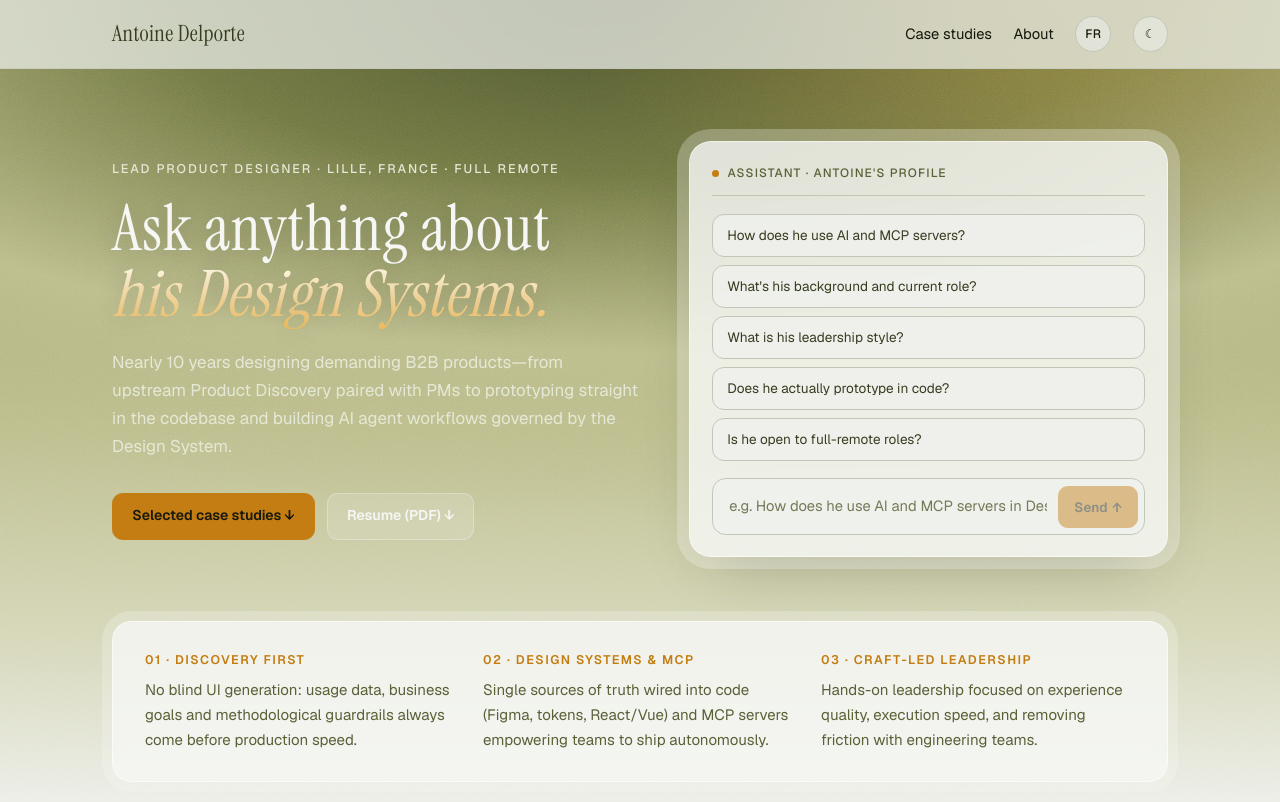
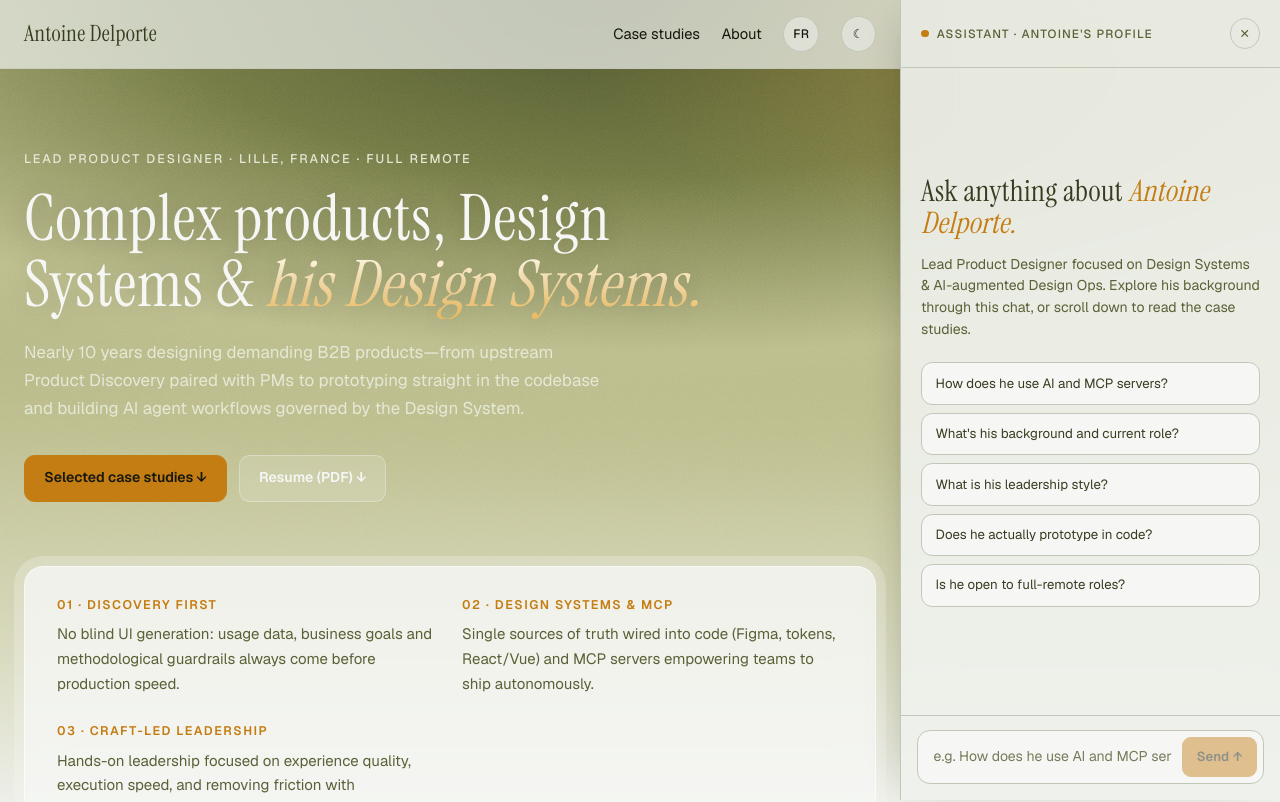
Before and after one commit to wazde/antoinedelporte, a Next.js app: page /en in a window 1280 px wide. Shown: the top 802 px of the page. Built offline with nearby package versions, Linux system fonts and the light colour scheme.

Commit message:
Dock AI chat as a persistent full-height right side panel across the site

```diff
--- a/app/[lang]/layout.tsx
+++ b/app/[lang]/layout.tsx
@@ -7,6 +7,7 @@ import { site } from "@/lib/site";
 import Header from "@/components/Header";
 import Footer from "@/components/Footer";
 import EasterEgg from "@/components/EasterEgg";
+import SiteShell from "@/components/SiteShell";
 import "../globals.css";
 
 const instrumentSerif = Instrument_Serif({
@@ -62,9 +63,11 @@ export default async function RootLayout({
         <script dangerouslySetInnerHTML={{ __html: themeScript }} />
       </head>
       <body>
-        <Header lang={lang} t={t} />
-        <main>{children}</main>
-        <Footer lang={lang} t={t} />
+        <SiteShell lang={lang} t={t}>
+          <Header lang={lang} t={t} />
+          <main>{children}</main>
+          <Footer lang={lang} t={t} />
+        </SiteShell>
         <EasterEgg message={t.egg} />
       </body>
     </html>
--- a/app/[lang]/page.module.css
+++ b/app/[lang]/page.module.css
@@ -1,19 +1,7 @@
-/* ---------- SPLIT HERO : Éditorial à gauche · Chat IA à droite ---------- */
-.splitHero {
-  display: grid;
-  grid-template-columns: minmax(0, 1.05fr) minmax(0, 0.95fr);
-  align-items: center;
-  gap: 3rem;
-  padding: 4.5rem 0 4rem;
-}
-
-.editorialCol {
-  display: flex;
-  flex-direction: column;
-}
-
-.chatCol {
-  min-width: 0;
+/* ---------- HÉRO ÉDITORIAL (colonne principale à gauche du panel IA) ---------- */
+.hero {
+  padding: 5rem 0 4rem;
+  max-width: 46rem;
 }
 
 .kicker {
@@ -293,21 +281,15 @@
   overflow: hidden;
 }
 
-@media (max-width: 920px) {
-  .splitHero {
-    grid-template-columns: 1fr;
-    gap: 2.25rem;
-    padding: 3rem 0 3.25rem;
-  }
+@media (max-width: 1240px) {
   .folderGrid {
     grid-template-columns: repeat(2, minmax(0, 1fr));
   }
 }
 
 @media (max-width: 640px) {
-  .splitHero {
-    padding: 2.25rem 0 2.75rem;
-    gap: 1.75rem;
+  .hero {
+    padding: 2.5rem 0 2.75rem;
   }
   .pillars {
     padding: 1.25rem;
--- a/app/[lang]/page.tsx
+++ b/app/[lang]/page.tsx
@@ -3,7 +3,6 @@ import { dictionaries, type Locale } from "@/lib/i18n";
 import { getProjects } from "@/lib/projects";
 import { site } from "@/lib/site";
 import CyclingTitle from "@/components/CyclingTitle";
-import ProfileChat from "@/components/ProfileChat";
 import styles from "./page.module.css";
 
 export default async function Home({ params }: { params: Promise<{ lang: string }> }) {
@@ -14,11 +13,10 @@ export default async function Home({ params }: { params: Promise<{ lang: string
 
   return (
     <div className="container">
-      {/* SPLIT HERO : Éditorial à gauche · Chat IA à droite */}
-      <section className={styles.splitHero}>
-        <div className={styles.editorialCol}>
+      {/* HÉRO ÉDITORIAL (tout le site vit à gauche, le chat IA est en panel fixe à droite) */}
+      <section className={styles.hero}>
         <p className={styles.kicker}>{t.home.kicker}</p>
-          <CyclingTitle prefix={t.chat.heading} facets={t.chat.headingFacets} />
+        <CyclingTitle prefix={t.home.title} facets={[t.home.titleItalic, ...t.chat.headingFacets.slice(1)]} />
         <p className={styles.intro}>{t.home.intro}</p>
 
         <div className={styles.heroActions}>
@@ -28,11 +26,6 @@ export default async function Home({ params }: { params: Promise<{ lang: string
           <a href={site.cv[lang]} download className={styles.secondaryCta}>
             {t.footer.cv} ↓
           </a>
-          </div>
-        </div>
-
-        <div className={styles.chatCol}>
-          <ProfileChat lang={lang} t={t} />
         </div>
       </section>
 
--- a/components/ProfileChat.module.css
+++ b/components/ProfileChat.module.css
@@ -1,29 +1,21 @@
-/* Carte de chat en verre dépoli + double halo translucide (colonne droite) */
-.chatShell {
-  width: 100%;
-  background: var(--glass-bg);
-  backdrop-filter: blur(22px);
-  -webkit-backdrop-filter: blur(22px);
-  border: 1px solid var(--glass-border);
-  border-radius: 1.35rem;
-  padding: 1.35rem;
-  box-shadow:
-    0 0 0 12px var(--glass-ring),
-    0 24px 60px -24px rgb(22 24 13 / 0.28);
+/* Panel latéral IA pleine hauteur */
+.panel {
+  height: 100%;
   display: flex;
   flex-direction: column;
-  gap: 1.1rem;
-  min-height: 23.5rem;
 }
 
-.threadHeader {
+.panelHeader {
   display: flex;
   align-items: center;
   justify-content: space-between;
-  padding-bottom: 0.75rem;
+  gap: 0.5rem;
+  height: 4.25rem;
+  padding: 0 1.25rem;
   border-bottom: 1px solid var(--line);
-  font-size: 0.75rem;
+  font-size: 0.74rem;
   color: var(--muted);
+  flex-shrink: 0;
 }
 
 .status {
@@ -42,34 +34,88 @@
   background: var(--amber);
 }
 
+.headerActions {
+  display: flex;
+  align-items: center;
+  gap: 0.5rem;
+}
+
 .resetButton {
   background: transparent;
   border: none;
   color: var(--amber);
   font: inherit;
   cursor: pointer;
-  padding: 0.15rem 0.35rem;
+  padding: 0.2rem 0.35rem;
 }
 .resetButton:hover {
   text-decoration: underline;
 }
 
-.thread {
+.closeButton {
+  display: grid;
+  place-items: center;
+  width: 1.9rem;
+  height: 1.9rem;
+  border-radius: 999px;
+  border: 1px solid var(--line);
+  background: transparent;
+  color: var(--muted);
+  font-size: 0.78rem;
+  cursor: pointer;
+  transition: border-color 0.2s ease, color 0.2s ease;
+}
+.closeButton:hover {
+  border-color: var(--amber);
+  color: var(--heading);
+}
+
+.panelBody {
   flex: 1;
+  overflow-y: auto;
+  padding: 1.25rem;
   display: flex;
   flex-direction: column;
-  gap: 1rem;
-  max-height: 21rem;
-  overflow-y: auto;
-  padding-right: 0.25rem;
+}
+
+.welcome {
+  margin-top: auto;
+  margin-bottom: auto;
+  display: flex;
+  flex-direction: column;
+  gap: 0.85rem;
+}
+
+.welcomeTitle {
+  font-family: var(--font-serif), Georgia, serif;
+  font-size: 1.85rem;
+  line-height: 1.08;
+  letter-spacing: 0.012em;
+  margin: 0;
+  color: var(--heading);
+}
+.welcomeTitle em {
+  font-style: italic;
+  color: var(--amber);
+}
+
+.welcomeSub {
+  margin: 0 0 0.5rem;
+  font-size: 0.88rem;
+  color: var(--muted);
+  line-height: 1.55;
 }
 
 .emptyPrompts {
-  flex: 1;
   display: flex;
   flex-direction: column;
-  justify-content: center;
   gap: 0.5rem;
+}
+
+.thread {
+  display: flex;
+  flex-direction: column;
+  gap: 1.1rem;
 }
 
 .userRow,
@@ -88,30 +134,29 @@
 }
 
 .speaker {
-  font-size: 0.7rem;
+  font-size: 0.68rem;
   text-transform: uppercase;
   letter-spacing: 0.12em;
   color: var(--muted);
 }
 
 .userBubble {
-  background: var(--bg);
+  background: var(--bg-card);
   border: 1px solid var(--line);
   color: var(--heading);
-  padding: 0.6rem 0.95rem;
+  padding: 0.6rem 0.9rem;
   border-radius: 0.85rem 0.85rem 0.2rem 0.85rem;
   max-width: 92%;
-  font-size: 0.92rem;
-  box-shadow: 0 4px 16px -8px rgb(22 24 13 / 0.14);
+  font-size: 0.9rem;
 }
 
 .assistantBubble {
-  background: color-mix(in srgb, var(--bg-subtle) 65%, transparent);
-  border: 1px solid color-mix(in srgb, var(--line) 75%, transparent);
-  padding: 0.85rem 1rem;
+  background: var(--bg-subtle);
+  border: 1px solid color-mix(in srgb, var(--line) 80%, transparent);
+  padding: 0.85rem 0.95rem;
   border-radius: 0.85rem 0.85rem 0.85rem 0.2rem;
   color: var(--fg);
-  font-size: 0.92rem;
+  font-size: 0.9rem;
   line-height: 1.58;
 }
 
@@ -136,11 +181,11 @@
 .linkPill {
   display: inline-flex;
   align-items: center;
-  font-size: 0.8rem;
+  font-size: 0.78rem;
   font-weight: 500;
   color: var(--accent);
   text-decoration: none;
-  padding: 0.3rem 0.72rem;
+  padding: 0.3rem 0.7rem;
   border-radius: 999px;
   border: 1px solid var(--line);
   background: var(--bg);
@@ -149,7 +194,7 @@
 .linkPill:hover {
   border-color: var(--amber);
   color: var(--amber);
-  background: var(--bg-subtle);
+  background: var(--bg-card);
 }
 
 .thinking {
@@ -177,16 +222,16 @@
 }
 
 .promptChip {
-  background: color-mix(in srgb, var(--bg) 82%, transparent);
+  background: var(--bg-card);
   border: 1px solid var(--line);
   color: var(--heading);
   font: inherit;
-  font-size: 0.85rem;
-  padding: 0.58rem 0.9rem;
-  border-radius: 0.75rem;
+  font-size: 0.83rem;
+  padding: 0.58rem 0.85rem;
+  border-radius: 0.7rem;
   cursor: pointer;
   text-align: left;
-  transition: border-color 0.2s ease, color 0.2s ease, background-color 0.2s ease, transform 0.15s ease;
+  transition: border-color 0.2s ease, background-color 0.2s ease, transform 0.15s ease;
 }
 .promptChip:hover:not(:disabled) {
   border-color: var(--amber);
@@ -198,15 +243,20 @@
   cursor: not-allowed;
 }
 
+.panelFooter {
+  padding: 0.9rem 1rem 1rem;
+  border-top: 1px solid var(--line);
+  flex-shrink: 0;
+}
+
 .composer {
-  margin-top: auto;
   display: flex;
-  gap: 0.55rem;
+  gap: 0.5rem;
   align-items: center;
-  background: var(--bg);
+  background: var(--bg-card);
   border: 1px solid var(--line);
-  border-radius: 0.85rem;
-  padding: 0.4rem 0.4rem 0.4rem 0.9rem;
+  border-radius: 0.8rem;
+  padding: 0.38rem 0.38rem 0.38rem 0.85rem;
   transition: border-color 0.2s ease, box-shadow 0.2s ease;
 }
 .composer:focus-within {
@@ -221,7 +271,7 @@
   background: transparent;
   color: var(--fg);
   font: inherit;
-  font-size: 0.92rem;
+  font-size: 0.88rem;
   outline: none;
 }
 .input::placeholder {
@@ -232,36 +282,24 @@
 .sendButton {
   display: inline-flex;
   align-items: center;
-  gap: 0.3rem;
-  padding: 0.55rem 0.95rem;
-  border-radius: 0.6rem;
+  gap: 0.25rem;
+  padding: 0.5rem 0.85rem;
+  border-radius: 0.55rem;
   border: 1px solid var(--amber);
   background: var(--amber);
   color: #16180d;
   font: inherit;
-  font-size: 0.84rem;
+  font-size: 0.82rem;
   font-weight: 600;
   cursor: pointer;
   flex-shrink: 0;
-  transition: opacity 0.2s ease, background-color 0.2s ease, border-color 0.2s ease, transform 0.15s ease;
+  transition: opacity 0.2s ease, background-color 0.2s ease, border-color 0.2s ease;
 }
 .sendButton:hover:not(:disabled) {
   background: var(--amber-bright);
   border-color: var(--amber-bright);
-  transform: translateY(-1px);
 }
 .sendButton:disabled {
   opacity: 0.45;
   cursor: not-allowed;
 }
-
-@media (max-width: 560px) {
-  .chatShell {
-    padding: 1rem;
-    min-height: 20rem;
-    border-radius: 1.1rem;
-    box-shadow:
-      0 0 0 6px var(--glass-ring),
-      0 18px 36px -18px rgb(22 24 13 / 0.24);
-  }
-}
--- a/components/ProfileChat.tsx
+++ b/components/ProfileChat.tsx
@@ -30,7 +30,15 @@ function renderFormatted(text: string) {
   });
 }
 
-export default function ProfileChat({ lang, t }: { lang: Locale; t: Dictionary }) {
+export default function ProfileChat({
+  lang,
+  t,
+  onClose,
+}: {
+  lang: Locale;
+  t: Dictionary;
+  onClose?: () => void;
+}) {
   const [messages, setMessages] = useState<Message[]>([]);
   const [input, setInput] = useState("");
   const [loading, setLoading] = useState(false);
@@ -100,12 +108,14 @@ export default function ProfileChat({ lang, t }: { lang: Locale; t: Dictionary }
   const hasConversation = messages.length > 0;
 
   return (
-    <aside className={styles.chatShell} aria-label={t.chat.ariaLabel}>
-      <div className={styles.threadHeader}>
+    <div className={styles.panel}>
+      <div className={styles.panelHeader}>
         <span className={styles.status}>
           <span className={styles.statusDot} aria-hidden />
           {mode === "live" ? t.chat.modeLive : t.chat.assistant}
         </span>
+
+        <div className={styles.headerActions}>
           {hasConversation && (
             <button
               type="button"
@@ -115,10 +125,23 @@ export default function ProfileChat({ lang, t }: { lang: Locale; t: Dictionary }
               {t.chat.reset}
             </button>
           )}
+          {onClose && (
+            <button
+              type="button"
+              onClick={onClose}
+              className={styles.closeButton}
+              aria-label={lang === "fr" ? "Fermer le panel" : "Close panel"}
+              title={lang === "fr" ? "Replier le panel" : "Collapse panel"}
+            >
+              ✕
+            </button>
+          )}
+        </div>
       </div>
 
+      <div ref={threadRef} className={styles.panelBody} role="log" aria-live="polite">
         {hasConversation ? (
-        <div ref={threadRef} className={styles.thread} role="log" aria-live="polite">
+          <div className={styles.thread}>
             {messages.map((msg) => (
               <div
                 key={msg.id}
@@ -167,6 +190,11 @@ export default function ProfileChat({ lang, t }: { lang: Locale; t: Dictionary }
             )}
           </div>
         ) : (
+          <div className={styles.welcome}>
+            <h2 className={styles.welcomeTitle}>
+              {t.chat.heading} <em>{t.chat.headingItalic}</em>
+            </h2>
+            <p className={styles.welcomeSub}>{t.chat.subtitle}</p>
             <div className={styles.emptyPrompts}>
               {t.chat.prompts.map((prompt) => (
                 <button
@@ -180,8 +208,11 @@ export default function ProfileChat({ lang, t }: { lang: Locale; t: Dictionary }
                 </button>
               ))}
             </div>
+          </div>
         )}
+      </div>
 
+      <div className={styles.panelFooter}>
         <form onSubmit={handleSubmit} className={styles.composer}>
           <input
             type="text"
@@ -200,6 +231,7 @@ export default function ProfileChat({ lang, t }: { lang: Locale; t: Dictionary }
             {t.chat.send} <span aria-hidden>↑</span>
           </button>
         </form>
-    </aside>
+      </div>
+    </div>
   );
 }
--- /dev/null
+++ b/components/SiteShell.module.css
@@ -0,0 +1,114 @@
+.shell {
+  min-height: 100vh;
+  transition: padding-right 0.35s cubic-bezier(0.22, 1, 0.36, 1);
+}
+
+.withPanel {
+  padding-right: 380px;
+}
+
+.mainColumn {
+  min-width: 0;
+}
+
+/* Panel IA fixé à droite sur toute la hauteur */
+.sidePanel {
+  position: fixed;
+  top: 0;
+  right: 0;
+  bottom: 0;
+  width: 380px;
+  z-index: 40;
+  background: color-mix(in srgb, var(--bg) 92%, transparent);
+  backdrop-filter: blur(24px);
+  -webkit-backdrop-filter: blur(24px);
+  border-left: 1px solid var(--line);
+  box-shadow: -12px 0 40px -24px rgb(22 24 13 / 0.3);
+  transition: transform 0.35s cubic-bezier(0.22, 1, 0.36, 1);
+}
+
+.panelDesktopOpen {
+  transform: translateX(0);
+}
+
+.panelDesktopClosed {
+  transform: translateX(100%);
+}
+
+.backdrop {
+  display: none;
+}
+
+/* Bouton flottant golden amber pour ouvrir le panel */
+.fab {
+  position: fixed;
+  right: 1.25rem;
+  bottom: 1.25rem;
+  z-index: 35;
+  display: inline-flex;
+  align-items: center;
+  gap: 0.55rem;
+  padding: 0.72rem 1.15rem;
+  border-radius: 999px;
+  border: 1px solid var(--amber);
+  background: var(--amber);
+  color: #16180d;
+  font: inherit;
+  font-size: 0.86rem;
+  font-weight: 600;
+  cursor: pointer;
+  box-shadow: 0 14px 32px -10px rgb(22 24 13 / 0.45);
+  transition: transform 0.2s ease, background-color 0.2s ease;
+}
+.fab:hover {
+  background: var(--amber-bright);
+  transform: translateY(-2px);
+}
+
+.fabDot {
+  width: 0.48rem;
+  height: 0.48rem;
+  border-radius: 999px;
+  background: #16180d;
+}
+
+.fabDesktopHidden {
+  display: none;
+}
+
+.fabHidden {
+  display: none;
+}
+
+/* Sur tablette & mobile (<= 1080px) : tiroir coulissant à la demande */
+@media (max-width: 1080px) {
+  .withPanel {
+    padding-right: 0;
+  }
+
+  .sidePanel {
+    width: min(100vw, 400px);
+    transform: translateX(100%);
+  }
+
+  .panelMobileOpen {
+    transform: translateX(0);
+  }
+
+  .backdrop {
+    display: block;
+    position: fixed;
+    inset: 0;
+    z-index: 38;
+    background: rgb(11 12 6 / 0.45);
+    backdrop-filter: blur(4px);
+  }
+
+  .fabDesktopHidden {
+    display: inline-flex;
+  }
+
+  .fabHidden {
+    display: none;
+  }
+}
--- /dev/null
+++ b/components/SiteShell.tsx
@@ -0,0 +1,63 @@
+"use client";
+
+import { useState } from "react";
+import type { Dictionary, Locale } from "@/lib/i18n";
+import ProfileChat from "./ProfileChat";
+import styles from "./SiteShell.module.css";
+
+export default function SiteShell({
+  lang,
+  t,
+  children,
+}: {
+  lang: Locale;
+  t: Dictionary;
+  children: React.ReactNode;
+}) {
+  // Ouvert par défaut sur desktop ; sur mobile/tablette s'ouvre via le bouton flottant
+  const [desktopOpen, setDesktopOpen] = useState(true);
+  const [mobileOpen, setMobileOpen] = useState(false);
+
+  return (
+    <div className={`${styles.shell} ${desktopOpen ? styles.withPanel : ""}`}>
+      <div className={styles.mainColumn}>{children}</div>
+
+      {/* Overlay mobile quand le tiroir est ouvert */}
+      {mobileOpen && (
+        <div
+          className={styles.backdrop}
+          onClick={() => setMobileOpen(false)}
+          aria-hidden
+        />
+      )}
+
+      {/* Panel IA fixé à droite sur toute la hauteur */}
+      <aside
+        className={`${styles.sidePanel} ${desktopOpen ? styles.panelDesktopOpen : styles.panelDesktopClosed} ${mobileOpen ? styles.panelMobileOpen : ""}`}
+        aria-label={t.chat.ariaLabel}
+      >
+        <ProfileChat
+          lang={lang}
+          t={t}
+          onClose={() => {
+            setDesktopOpen(false);
+            setMobileOpen(false);
+          }}
+        />
+      </aside>
+
+      {/* Bouton flottant pour rouvrir le panel (desktop quand replié, ou mobile) */}
+      <button
+        type="button"
+        onClick={() => {
+          setDesktopOpen(true);
+          setMobileOpen(true);
+        }}
+        className={`${styles.fab} ${desktopOpen ? styles.fabDesktopHidden : ""} ${mobileOpen ? styles.fabHidden : ""}`}
+      >
+        <span className={styles.fabDot} aria-hidden />
+        {lang === "fr" ? "Discuter avec l'IA" : "Ask AI"}
+      </button>
+    </div>
+  );
+}
```
Lines whose indentation alone changed are shown as unchanged.
